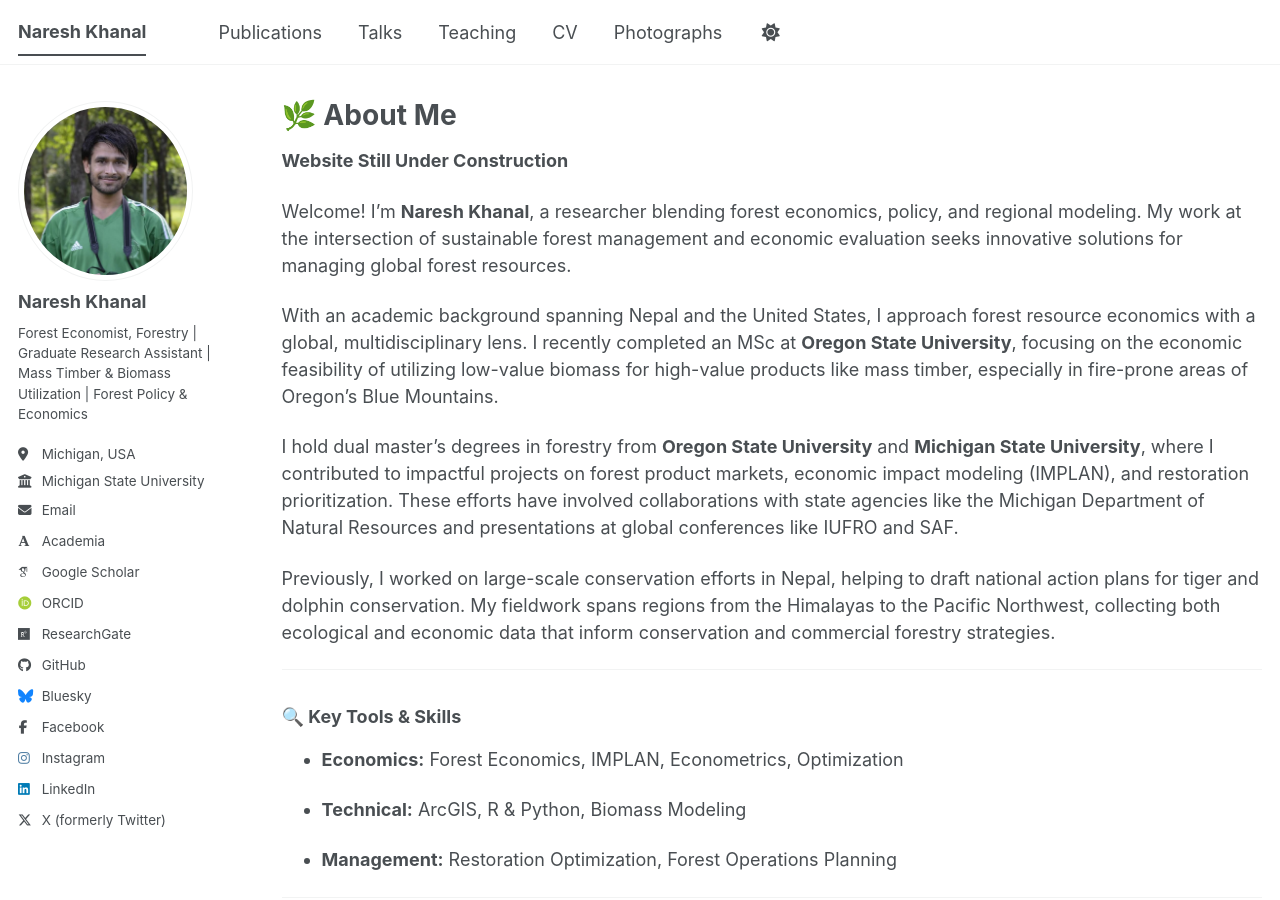
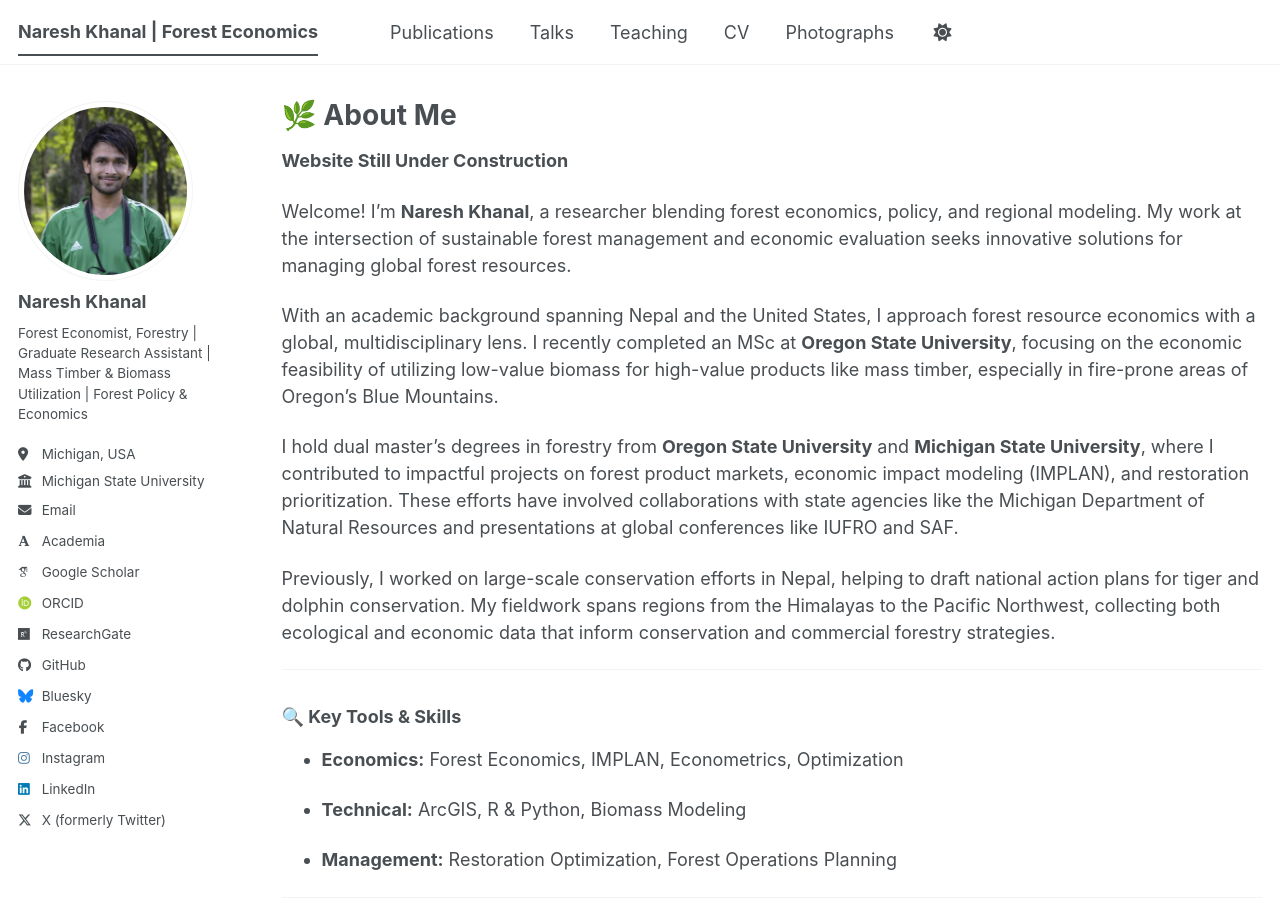
Before and after one commit to Nishani53/Nishani53.github.io, a Jekyll site: the page built from _pages/about.md, in a window 1280 px wide and 900 px high. Built offline with Jekyll 4.4.1, drawn with Linux system fonts in a browser that asks for light colours; some web fonts are replaced; a script bundle is joined from its source files by our own code; library files that are not in the unit come from our copies.

Commit message:
Update _config.yml

```diff
--- a/_config.yml
+++ b/_config.yml
@@ -9,7 +9,7 @@
 # Basic Site Settings
 locale                   : "en-US"
 site_theme               : "default"
-title                    : "Naresh Khanal"
+title                    : "Naresh Khanal | Forest Economics"
 title_separator          : "-"
 name                     : &name "Naresh Khanal"
 description              : &description "Official academic website of Naresh Khanal, a researcher at Oregon State University/ Michigan State University, specializing in forest resource economics, mass timber, and regional modeling."
```
